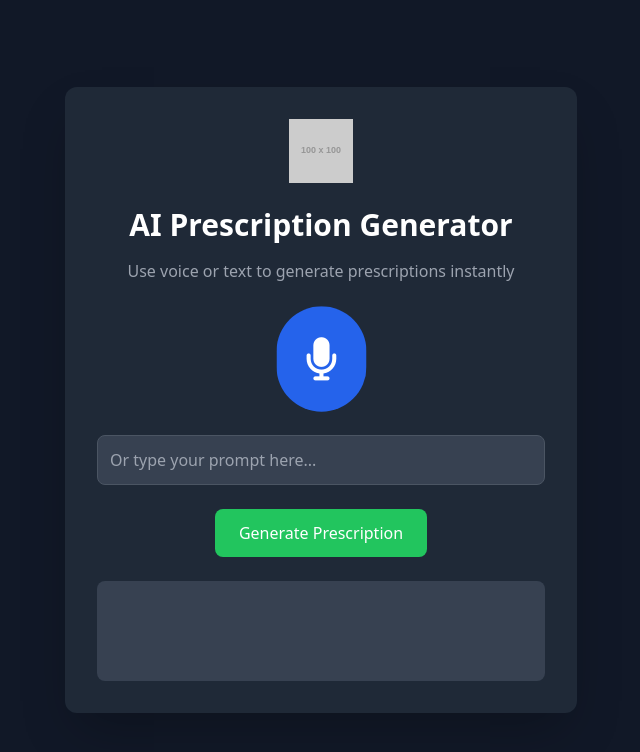
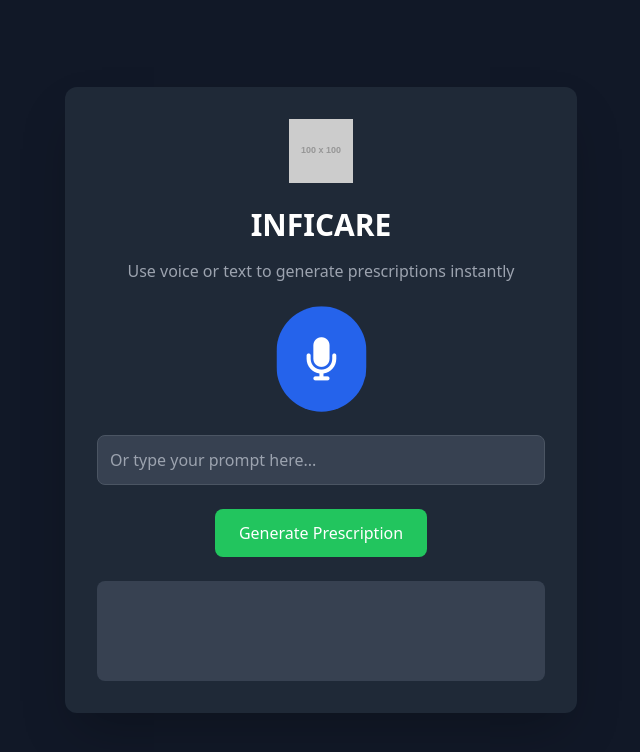
Before and after one commit to infisparks/doctor, a website: page index.html in a window 1280 px wide. Shown: the whole page, without its empty margins (319-959 px from the left). Drawn offline with nearby package versions, Linux system fonts and the light colour scheme; placeholder pictures from the web are drawn by us.

Commit message:
Update index.html

```diff
--- a/index.html
+++ b/index.html
@@ -44,7 +44,7 @@
         <div class="flex justify-center mb-6">
           <img src="https://via.placeholder.com/100?text=AI+Logo" alt="AI Logo" class="w-16 h-16" />
         </div>
-        <h1 class="text-3xl font-bold text-center mb-4">AI Prescription Generator</h1>
+        <h1 class="text-3xl font-bold text-center mb-4">INFICARE</h1>
         <p class="text-center text-gray-400 mb-8">Use voice or text to generate prescriptions instantly</p>
 
         <!-- Voice Input as Main Component -->
```
